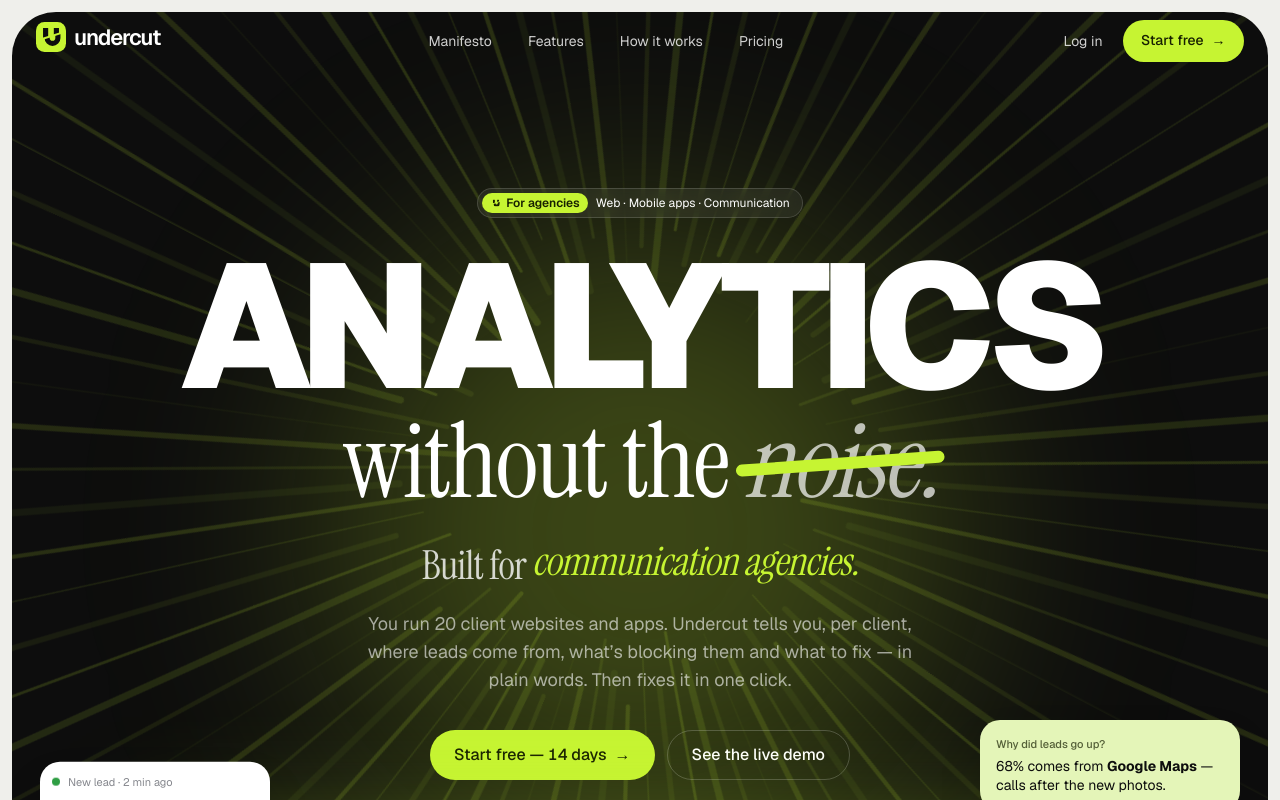
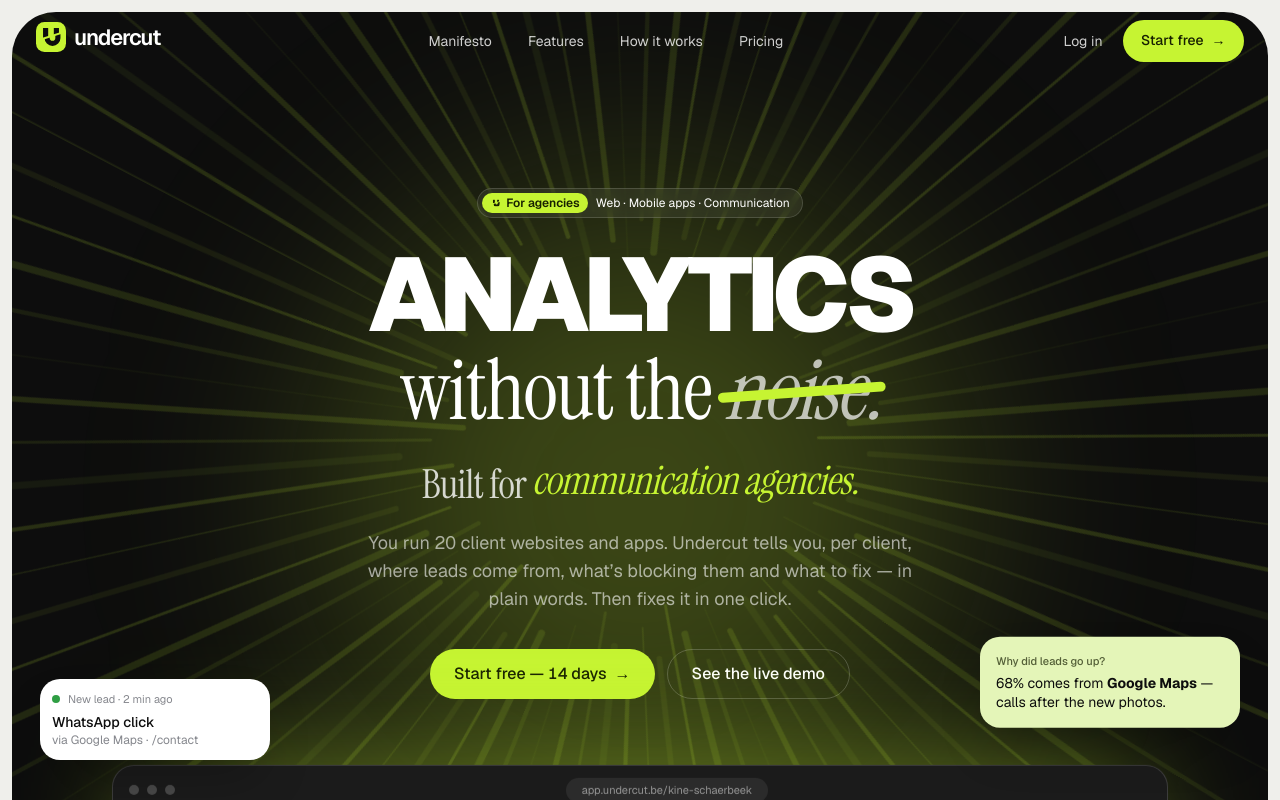
Before and after one commit to lauraocampogil/undercut, a SvelteKit app: page / in a window 1280 px wide. Shown: the top 800 px of the page. Built offline with nearby package versions, Linux system fonts and the light colour scheme.

Commit message:
Landing: smaller hero and CTA titles

```diff
--- a/src/routes/+page.svelte
+++ b/src/routes/+page.svelte
@@ -127,8 +127,8 @@
 					<span class="flex items-center gap-1 rounded-full bg-accent px-2 py-0.5 font-semibold text-accent-ink">{@render mark(12)} For agencies</span>Web · Mobile apps · Communication
 				</p>
 				<h1 class="mt-8">
-					<SplitText as="span" class="shout block text-[clamp(52px,16vw,176px)]" text="Analytics" delay={150} />
-					<span class="display mt-2 block text-[44px] leading-[0.95] sm:mt-3 sm:text-[104px]">
+					<SplitText as="span" class="shout block text-[clamp(42px,9vw,104px)]" text="Analytics" delay={150} />
+					<span class="display mt-2 block text-[40px] leading-[0.95] sm:mt-3 sm:text-[84px]">
 						<SplitText as="span" text="without the" delay={400} />
 						<span class="relative inline-block" use:inview={{ delay: 450 }}>
 							<SplitText as="span" text="*noise.*" emClass="text-white/70" delay={500} />
@@ -487,10 +487,10 @@
 			<div class="absolute -bottom-40 left-1/2 -z-10 size-[520px] -translate-x-1/2 rounded-full bg-accent/40 blur-[110px]"></div>
 			<h2>
 				<span class="relative inline-block" use:inview={{ delay: 200 }}>
-					<SplitText as="span" class="shout block text-[52px] leading-[0.85] sm:text-[140px]" text="Stop reporting." />
-					<span class="cut-bar absolute top-[46%] -right-[2%] -left-[2%] h-[0.09em] rounded-full bg-accent text-[52px] sm:text-[140px]" aria-hidden="true"></span>
+					<SplitText as="span" class="shout block text-[38px] leading-[0.85] sm:text-[88px]" text="Stop reporting." />
+					<span class="cut-bar absolute top-[58%] -right-[2%] -left-[2%] h-[0.1em] rounded-full bg-accent text-[38px] sm:text-[88px]" aria-hidden="true"></span>
 				</span>
-				<SplitText as="span" class="display mt-2 block text-[60px] leading-[0.95] sm:text-[150px]" text="*Start fixing.*" emClass="text-accent" delay={300} />
+				<SplitText as="span" class="display mt-2 block text-[46px] leading-[0.95] sm:text-[100px]" text="*Start fixing.*" emClass="text-accent" delay={300} />
 			</h2>
 			<div class="mt-12 flex flex-wrap justify-center gap-3" use:reveal={{ delay: 300 }}>
 				<a href={cta.href} class="btn btn-accent group px-7 py-3.5 text-base">{cta.label} — 14 days<span class="transition-transform group-hover:translate-x-1">→</span></a>
```
